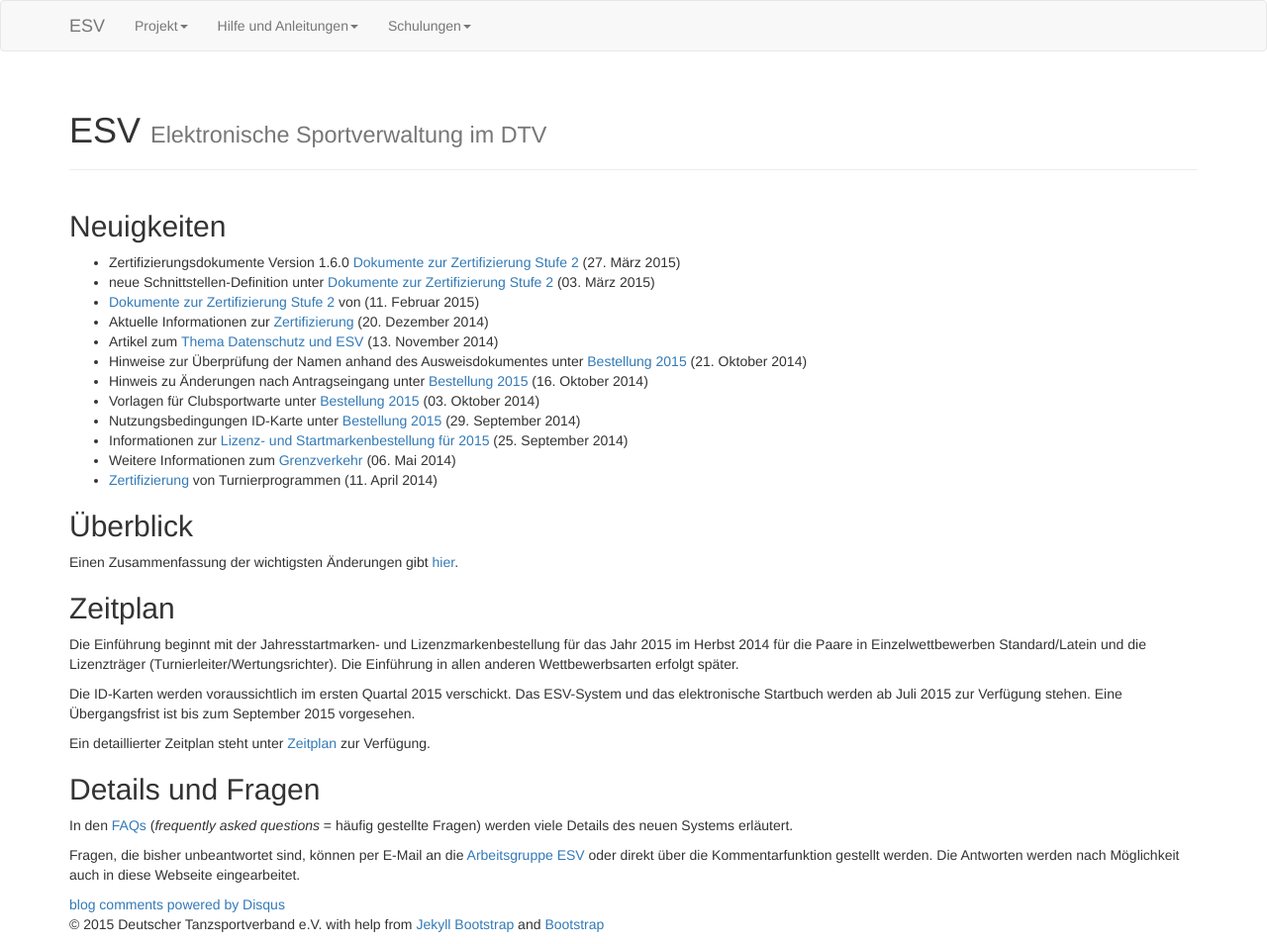
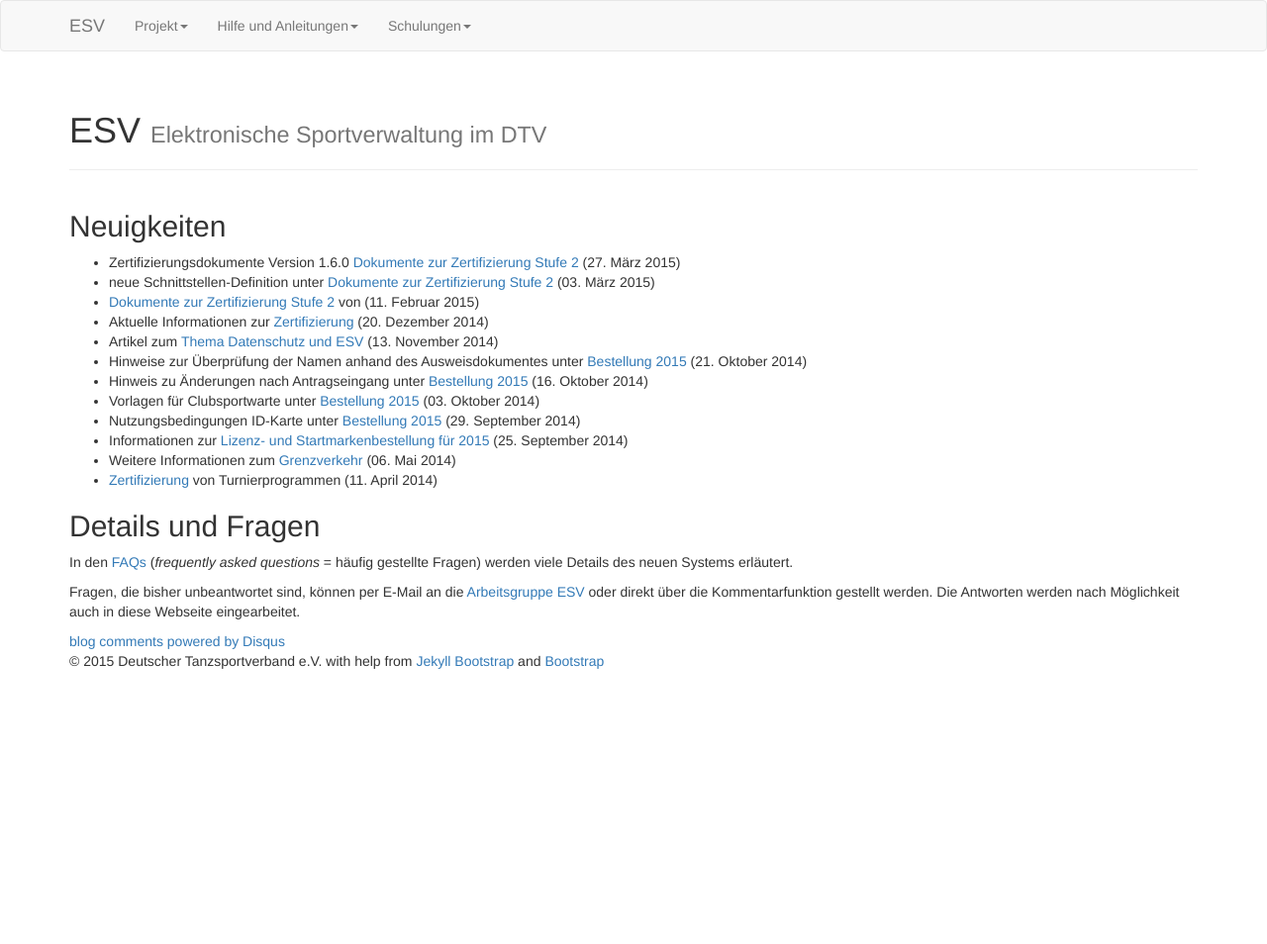
Before and after one commit to tanzsport/esv-faq, a Jekyll site: the page built from index.md, in a window 1280 px wide. Shown: the whole page at 99% size. Built offline with Jekyll 4.4.1, drawn with Linux system fonts in a browser that asks for light colours; nearby versions of some CDN libraries; library files that are not in the unit come from our copies; comment, search, counter and statistics services are not loaded; after the commit the page ends 900 px from its top, so only the background shows below that.

Commit message:
Zeitplan verschoben.

```diff
--- a/index.md
+++ b/index.md
@@ -21,19 +21,6 @@ comments: true
 * Weitere Informationen zum [Grenzverkehr](esv/faq.html#grenzverkehr) (06. Mai 2014)
 * [Zertifizierung](esv/zertifizierung.html) von Turnierprogrammen (11. April 2014)
 
-
-## Überblick ##
-
-Einen Zusammenfassung der wichtigsten Änderungen gibt [hier](esv/aenderungen.html).
-
-## Zeitplan ##
-
-Die Einführung beginnt mit der Jahresstartmarken- und Lizenzmarkenbestellung für das Jahr 2015 im Herbst 2014 für die Paare in Einzelwettbewerben Standard/Latein und die Lizenzträger (Turnierleiter/Wertungsrichter). Die Einführung in allen anderen Wettbewerbsarten erfolgt später.
-
-Die ID-Karten werden voraussichtlich im ersten Quartal 2015 verschickt. Das ESV-System und das elektronische Startbuch werden ab Juli 2015 zur Verfügung stehen. Eine Übergangsfrist ist bis zum September 2015 vorgesehen.
-
-Ein detaillierter Zeitplan steht unter [Zeitplan](esv/zeitplan.html) zur Verfügung.
-
 ## Details und Fragen ##
 
 In den [FAQs](esv/faq.html) (*frequently asked questions* = häufig gestellte Fragen) werden viele Details des neuen Systems erläutert.
```
Also changed, not shown: esv/02-zeitplan.md (+5 -0 lines).
